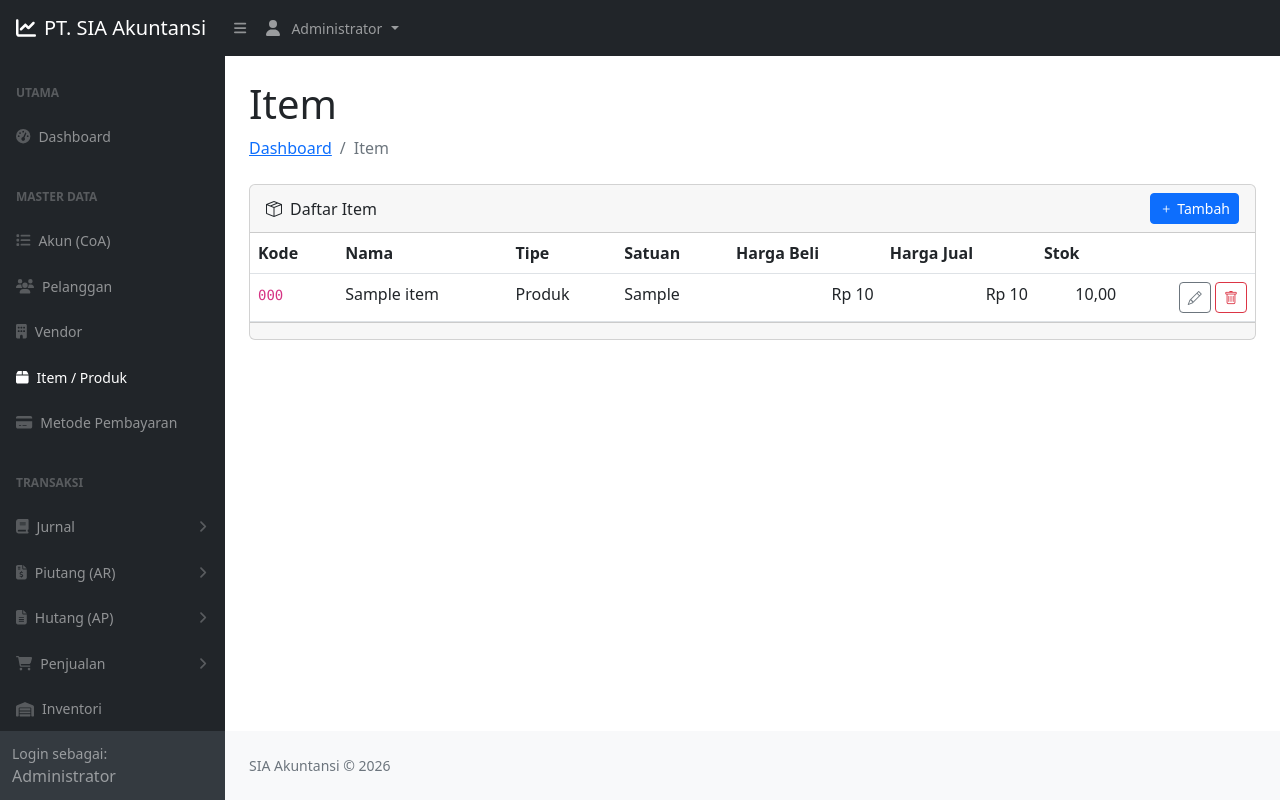
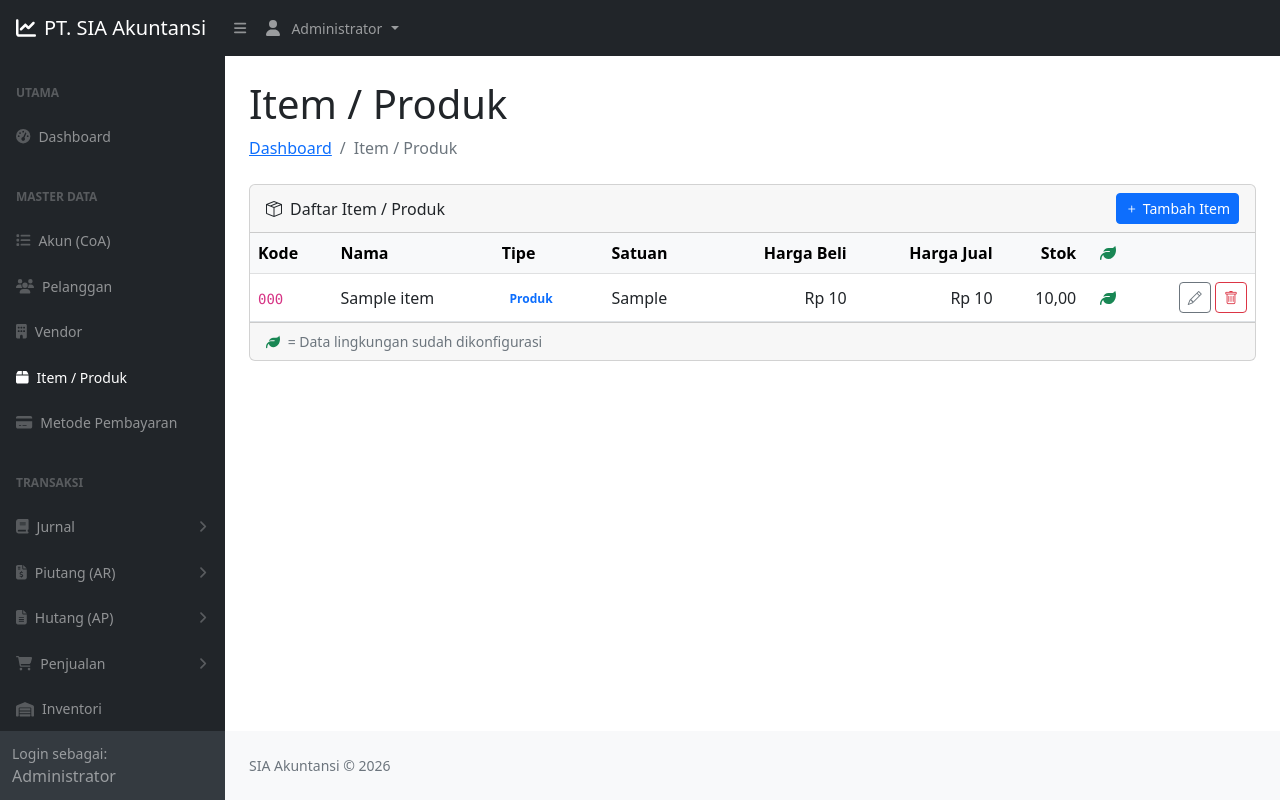
Before and after one commit to administrasibisnisclaude-max/sia-akuntansi, a Laravel app: page /items in a window 1280 px wide. Run offline with Laravel 12, Linux system fonts and the light colour scheme; a user stored in the database is signed in; data comes from the database, SQL or seed files in the repository; tables that the repository leaves empty hold one stand-in row (values such as "Sample post"); some libraries are stand-ins or nearby versions.

Commit message:
Fix item create form broken on PHP 8 and improve items index
- Pass new Item() from create() to prevent null property access error
  on PHP 8.4 when rendering _form.blade.php (undefined $item threw
  TypeError: Attempt to read property on null)
- Use $item->exists check for waste/carbon number inputs so 0 values
  are shown as placeholder instead of "0.0000" pre-filled
- Items index now shows leaf icon indicator for items with environmental
  data configured, with tooltip showing waste/carbon values

```diff
--- a/app/Http/Controllers/ItemController.php
+++ b/app/Http/Controllers/ItemController.php
@@ -20,7 +20,8 @@ class ItemController extends Controller
     public function create()
     {
         $accounts = Account::orderBy('account_code')->get();
-        return view('items.create', compact('accounts'));
+        $item     = new Item();
+        return view('items.create', compact('accounts', 'item'));
     }
 
     public function store(Request $request)
--- a/resources/views/items/_form.blade.php
+++ b/resources/views/items/_form.blade.php
@@ -44,7 +44,8 @@
     <div class="col-md-3">
         <label class="form-label">Limbah/Unit (kg)</label>
         <input type="number" name="waste_per_unit" class="form-control @error('waste_per_unit') is-invalid @enderror"
-               value="{{ old('waste_per_unit', $item->waste_per_unit ?? 0) }}" min="0" step="0.0001">
+               value="{{ old('waste_per_unit', ($item->exists && $item->waste_per_unit > 0) ? $item->waste_per_unit : '') }}"
+               min="0" step="0.0001" placeholder="0.0000">
         @error('waste_per_unit')<div class="invalid-feedback">{{ $message }}</div>@enderror
     </div>
     <div class="col-md-3">
@@ -57,7 +58,8 @@
     <div class="col-md-3">
         <label class="form-label">Karbon/Unit (kg CO&#x2082;e)</label>
         <input type="number" name="carbon_per_unit" class="form-control @error('carbon_per_unit') is-invalid @enderror"
-               value="{{ old('carbon_per_unit', $item->carbon_per_unit ?? 0) }}" min="0" step="0.0001">
+               value="{{ old('carbon_per_unit', ($item->exists && $item->carbon_per_unit > 0) ? $item->carbon_per_unit : '') }}"
+               min="0" step="0.0001" placeholder="0.0000">
         @error('carbon_per_unit')<div class="invalid-feedback">{{ $message }}</div>@enderror
     </div>
     <div class="col-md-3">
--- a/resources/views/items/index.blade.php
+++ b/resources/views/items/index.blade.php
@@ -1,36 +1,80 @@
 @extends('layouts.app')
-@section('title', 'Item')
+@section('title', 'Item / Produk')
 @section('content')
 <div class="card">
     <div class="card-header d-flex justify-content-between align-items-center">
-        <span><i class="bi bi-box-seam me-2"></i>Daftar Item</span>
-        <a href="{{ route('items.create') }}" class="btn btn-primary btn-sm"><i class="bi bi-plus me-1"></i>Tambah</a>
+        <span><i class="bi bi-box-seam me-2"></i>Daftar Item / Produk</span>
+        <a href="{{ route('items.create') }}" class="btn btn-primary btn-sm"><i class="bi bi-plus me-1"></i>Tambah Item</a>
     </div>
     <div class="table-responsive">
-        <table class="table table-hover mb-0">
-            <thead><tr><th>Kode</th><th>Nama</th><th>Tipe</th><th>Satuan</th><th>Harga Beli</th><th>Harga Jual</th><th>Stok</th><th></th></tr></thead>
+        <table class="table table-hover mb-0 align-middle">
+            <thead class="table-light">
+                <tr>
+                    <th>Kode</th>
+                    <th>Nama</th>
+                    <th>Tipe</th>
+                    <th>Satuan</th>
+                    <th class="text-end">Harga Beli</th>
+                    <th class="text-end">Harga Jual</th>
+                    <th class="text-end">Stok</th>
+                    <th class="text-center" title="Data Lingkungan terkonfigurasi">
+                        <i class="fas fa-leaf text-success" title="Status Lingkungan"></i>
+                    </th>
+                    <th></th>
+                </tr>
+            </thead>
             <tbody>
             @forelse($items as $item)
                 <tr>
-                    <td><code>{{ $item->item_code }}</code></td><td>{{ $item->name }}</td>
-                    <td>{{ $item->type == 'product' ? 'Produk' : 'Jasa' }}</td>
+                    <td><code>{{ $item->item_code }}</code></td>
+                    <td>{{ $item->name }}</td>
+                    <td><span class="badge {{ $item->type == 'product' ? 'bg-primary-subtle text-primary' : 'bg-secondary-subtle text-secondary' }}">
+                        {{ $item->type == 'product' ? 'Produk' : 'Jasa' }}
+                    </span></td>
                     <td>{{ $item->unit }}</td>
                     <td class="text-end">Rp {{ number_format($item->buy_price, 0, ',', '.') }}</td>
                     <td class="text-end">Rp {{ number_format($item->sell_price, 0, ',', '.') }}</td>
-                    <td class="text-end">{{ $item->type == 'product' ? number_format($item->stock, 2, ',', '.') : '-' }}</td>
                     <td class="text-end">
-                        <a href="{{ route('items.edit', $item) }}" class="btn btn-sm btn-outline-secondary"><i class="bi bi-pencil"></i></a>
-                        <form method="POST" action="{{ route('items.destroy', $item) }}" class="d-inline" onsubmit="return confirm('Hapus?')">
-                            @csrf @method('DELETE')<button class="btn btn-sm btn-outline-danger"><i class="bi bi-trash"></i></button>
+                        {{ $item->type == 'product' ? number_format($item->stock, 2, ',', '.') : '-' }}
+                    </td>
+                    <td class="text-center">
+                        @if(($item->waste_per_unit > 0) || ($item->carbon_per_unit > 0))
+                            <span title="Limbah: {{ $item->waste_per_unit }} kg/unit | Karbon: {{ $item->carbon_per_unit }} kg CO₂e/unit">
+                                <i class="fas fa-leaf text-success"></i>
+                            </span>
+                        @else
+                            <span class="text-muted" title="Belum dikonfigurasi data lingkungan">
+                                <i class="fas fa-leaf" style="opacity:.2"></i>
+                            </span>
+                        @endif
+                    </td>
+                    <td class="text-end">
+                        <a href="{{ route('items.edit', $item) }}" class="btn btn-sm btn-outline-secondary">
+                            <i class="bi bi-pencil"></i>
+                        </a>
+                        <form method="POST" action="{{ route('items.destroy', $item) }}" class="d-inline"
+                              onsubmit="return confirm('Hapus item {{ addslashes($item->name) }}?')">
+                            @csrf @method('DELETE')
+                            <button class="btn btn-sm btn-outline-danger"><i class="bi bi-trash"></i></button>
                         </form>
                     </td>
                 </tr>
             @empty
-                <tr><td colspan="8" class="text-center text-muted py-3">Belum ada item</td></tr>
+                <tr>
+                    <td colspan="9" class="text-center text-muted py-4">
+                        <i class="bi bi-box-seam me-2"></i>Belum ada item.
+                        <a href="{{ route('items.create') }}">Tambah sekarang</a>
+                    </td>
+                </tr>
             @endforelse
             </tbody>
         </table>
     </div>
-    <div class="card-footer">{{ $items->links() }}</div>
+    <div class="card-footer d-flex justify-content-between align-items-center">
+        <small class="text-muted">
+            <i class="fas fa-leaf text-success me-1"></i> = Data lingkungan sudah dikonfigurasi
+        </small>
+        {{ $items->links() }}
+    </div>
 </div>
 @endsection
```
